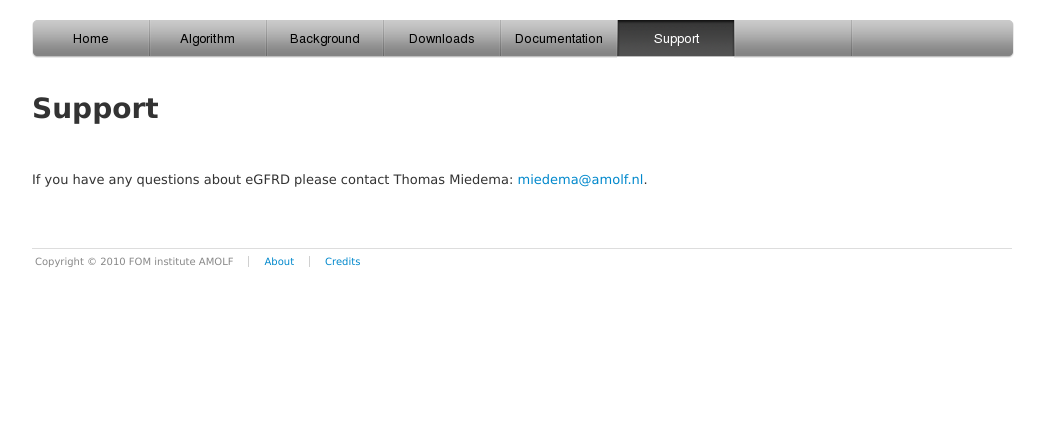
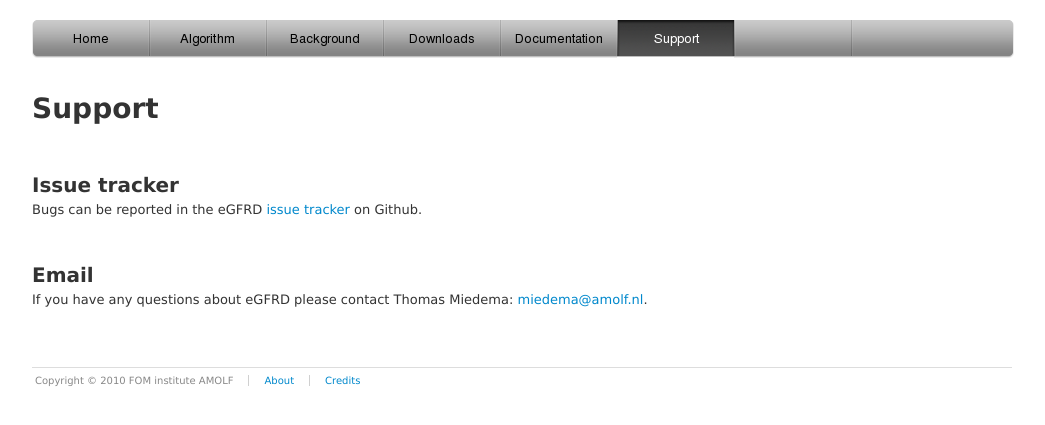
Before and after one commit to maxbetjes/maxbetjes.github.io, a Jekyll site: the page built from support.markdown, in a window 1280 px wide. Shown: the top 425 px of the page, without its empty margins (128-1173 px from the left). Built offline with Jekyll 4.4.1, drawn with Linux system fonts in a browser that asks for light colours; Markdown is read by kramdown in place of the engine named in the settings.

Commit message:
Small changes.

```diff
--- a/credits.html
+++ b/credits.html
@@ -34,7 +34,7 @@
 <h1>Credits</h1>
 
 <div id="container">
-<h2>Infrastructure:</h2>
+<h2>Infrastructure</h2>
 
 <ul>
 <li><a href="http://mercurial.selenic.com/">Mercurial</a></li>
@@ -43,7 +43,7 @@
 </ul>
 
 
-<h2>Website:</h2>
+<h2>Website</h2>
 
 <ul>
 <li><a href="http://wiki.github.com/mojombo/jekyll/">Jekyll</a>: Static html generator.</li>
@@ -60,7 +60,7 @@ Microsoft Internet Explorer.</li>
 </ul>
 
 
-<h2>Movies:</h2>
+<h2>Movies</h2>
 
 <ul>
 <li><a href="http://www.ffmpeg.org/">ffmpeg</a>: A complete, cross-platform solution to
--- a/documentation.html
+++ b/documentation.html
@@ -36,6 +36,8 @@
 
 <h1>Documentation</h1>
 <div id="container">
+<p><em>More documentation comming soon.</em></p>
+
 <h2>Overview</h2>
 
 <ul>
--- a/src/credits.markdown
+++ b/src/credits.markdown
@@ -5,12 +5,12 @@ header: Credits
 ---
 
 
-## Infrastructure:
+## Infrastructure
 * [Mercurial](http://mercurial.selenic.com/)
 * [Git](http://git-scm.com/)
 * [Hg-Git](http://hg-git.github.com/)
 
-## Website:
+## Website
 * [Jekyll](http://wiki.github.com/mojombo/jekyll/): Static html generator.
 * [Markdown](http://daringfireball.net/projects/markdown/syntax): Formatting
 syntax.
@@ -23,7 +23,7 @@ syntax.
 Microsoft Internet Explorer.
 * Menu bar inspired by [Apple.com](http://apple.com).
 
-## Movies:
+## Movies
 * [ffmpeg](http://www.ffmpeg.org/): A complete, cross-platform solution to
 record, convert and stream audio and video.
 * [ffmpeg2theora](http://v2v.cc/~j/ffmpeg2theora/): A simple converter to
--- a/src/documentation.markdown
+++ b/src/documentation.markdown
@@ -4,6 +4,8 @@ title: eGFRD documentation
 file: documentation
 header: Documentation
 ---
+
+_More documentation comming soon._
 
 ## Overview
 
--- a/support.markdown
+++ b/support.markdown
@@ -6,5 +6,8 @@ header: Support
 
 ---
 
-If you have any questions about eGFRD please contact Thomas Miedema:
-<miedema@amolf.nl>.
+## Issue tracker
+Bugs can be reported in the eGFRD [issue tracker](http://github.com/gfrd/egfrd/issues) on Github.
+
+## Email
+If you have any questions about eGFRD please contact Thomas Miedema: <miedema@amolf.nl>.
```
